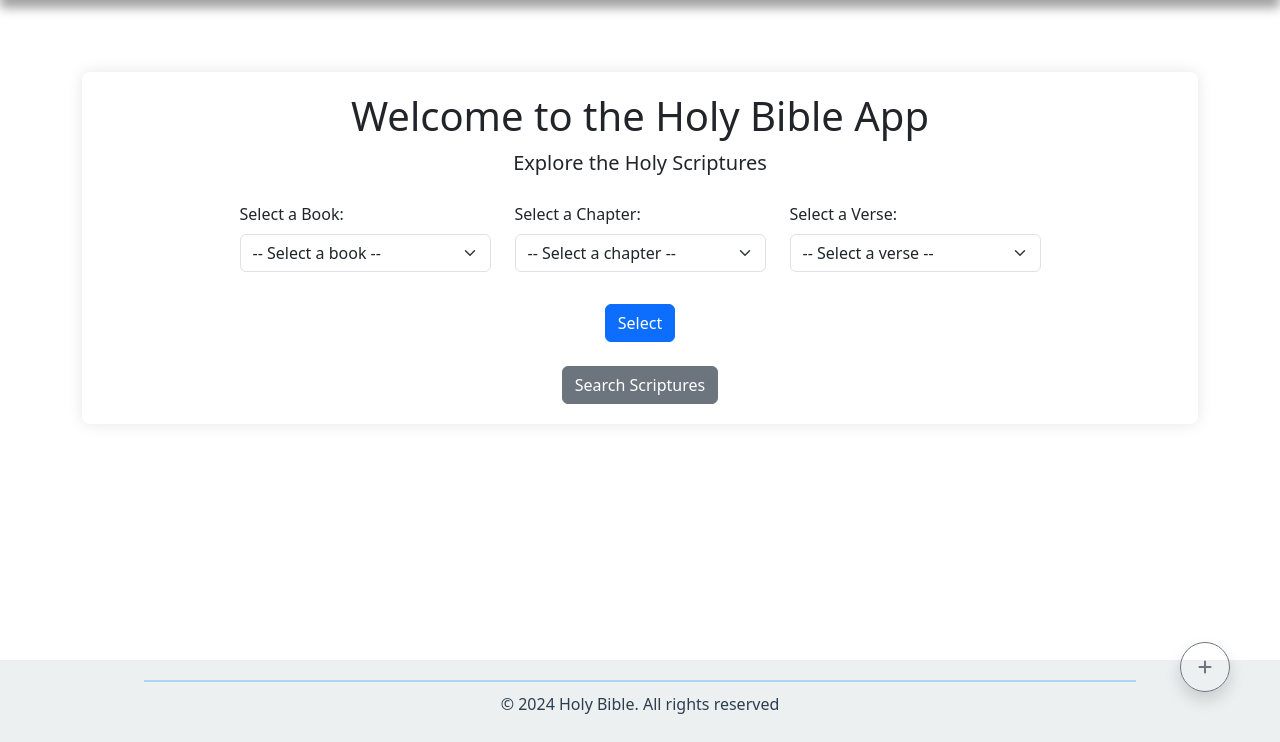
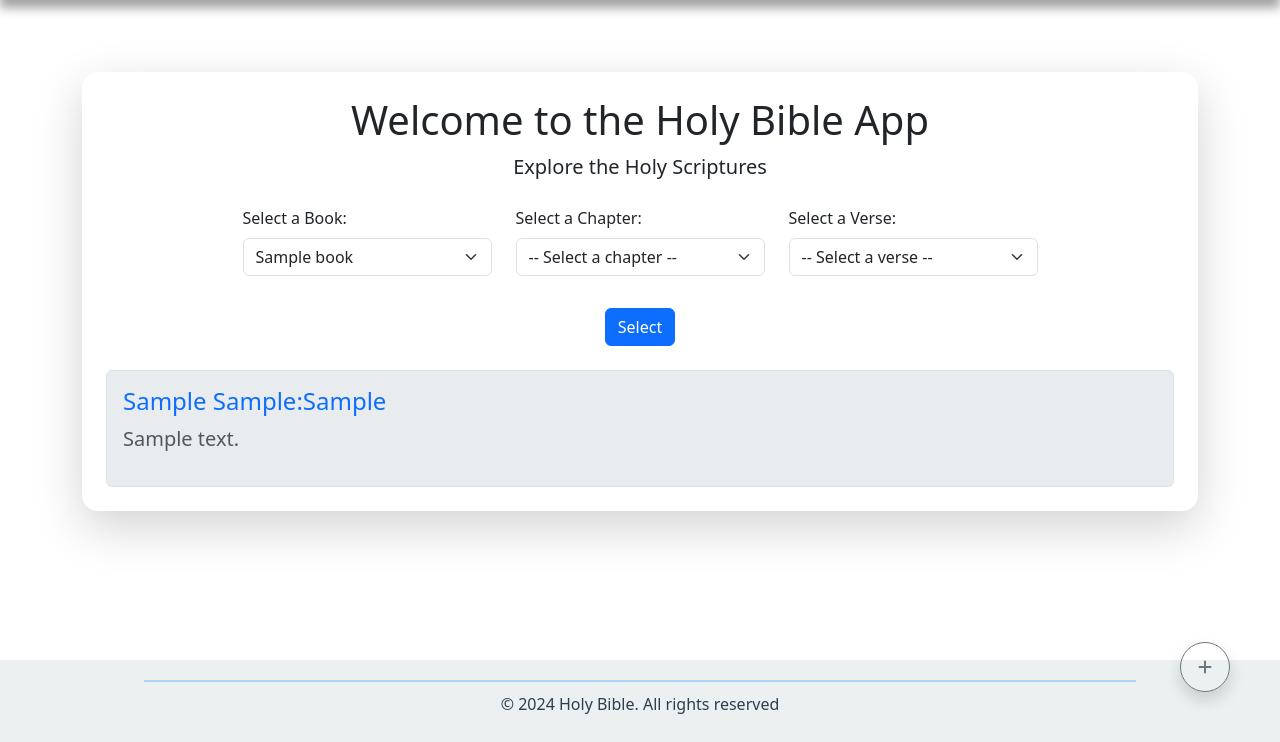
Before and after one commit to Cartha007/bibleapp, a Flask app: template webversion/templates/home.html in a window 1280 px wide. Shown: the part 58-800 px from the top of the page. Run offline with Flask 3, Linux system fonts and the light colour scheme; the template is opened without the code that fills it: most values are stand-ins (such as "Sample title", 1, 10 or a date in 2020); parts of the project's set-up code (start-up, migrations or seed data) failed here and were passed over.

Commit message:
feat(ui): enhance search form and add dynamic content display
- Updated form action URL from `/search` to `/home`.
- Improved form container with shadow, rounded corners, and background color.
- Added conditional display for selected verse text and chapter data.
- Updated form options to be more dynamic and included display for selected verse and chapter details.
- Ensured compatibility with dark mode styling.

```diff
--- a/webversion/templates/home.html
+++ b/webversion/templates/home.html
@@ -6,18 +6,19 @@
 
 {% block content %}
 
-<div class="custom_container mt-5 mb-5">
+<div class="container shadow-lg rounded-4 p-4 mt-5 mb-5 bg-body text-body">
     <div class="text-center">
         <h1>Welcome to the Holy Bible App</h1>
         <p class="lead">Explore the Holy Scriptures</p>
     </div>
 
-    <form action="{{ url_for('search') }}" method="post" class="mt-4">
+    <!-- Form Section -->
+    <form action="{{ url_for('home') }}" method="POST" class="mt-4">
         <div class="row justify-content-center">
             <div class="col-md-3 mb-3">
                 <label for="bookDropdown" class="form-label">Select a Book:</label>
                 <select class="form-select" id="bookDropdown" name="book_name" onchange="populateChapters()">
-                    <option value="" selected disabled>-- Select a book --</option>
+                    <!--<option value="" selected disabled>-- Select a book --</option>-->
                     <optgroup label="Old Testament">
                         {% for book in books[:39] %}
                             <option value="{{ book }}">{{ book }}</option>
@@ -34,14 +35,12 @@
                 <label for="chapterDropdown" class="form-label">Select a Chapter:</label>
                 <select class="form-select" id="chapterDropdown" name="chapter" onchange="populateVerses()">
                     <option value="" selected disabled>-- Select a chapter --</option>
-                    <!-- Options for chapters go here -->
                 </select>
             </div>
             <div class="col-md-3 mb-3">
                 <label for="verseDropdown" class="form-label">Select a Verse:</label>
                 <select class="form-select" id="verseDropdown" name="verse">
                     <option value="" selected disabled>-- Select a verse --</option>
-                    <!-- Options for verses go here -->
                 </select>
             </div>
         </div>
@@ -50,12 +49,26 @@
         </div>
     </form>
 
-    <div class="d-flex justify-content-center mt-4">
-        <a href="/search" class="btn btn-secondary mx-2">Search Scriptures</a>
-        <!-- <a href="/bookmarks" class="btn btn-info mx-2">View Bookmarks</a>
-        <a href="/notes" class="btn btn-warning mx-2">View Notes</a> -->
+    <!-- Dark Mode Compatible Display Section -->
+    {% if selected_verse_text %}
+    <div class="mt-4 p-3 border rounded bg-body-secondary text-body-secondary">
+        <h4 class="text-primary">{{ selected_book }} {{ selected_chapter }}:{{ selected_verse }}</h4>
+        <p class="lead">{{ selected_verse_text }}</p>
     </div>
+    {% elif chapter_data %}
+        <div class="mt-4 p-3 bg-body-secondary border rounded text-body-secondary">
+            <h5 class="mb-3 text-primary">Verses in {{ selected_book }} Chapter {{ selected_chapter }}</h5>
+            {% for verse in chapter_data %}
+                <div class="mb-2 p-2 border rounded bg-body text-body">
+                    <strong>Chapter {{ verse['chapter'] }}:{{ verse['verse'] }}</strong>
+                    <p class="mb-0 lead">{{ verse['text'] }}</p>
+                </div>
+            {% endfor %}
+        </div>
+    {% endif %}
 </div>
+
+
 
 <script>
     let chapters = {{ chapters|tojson }};
```
